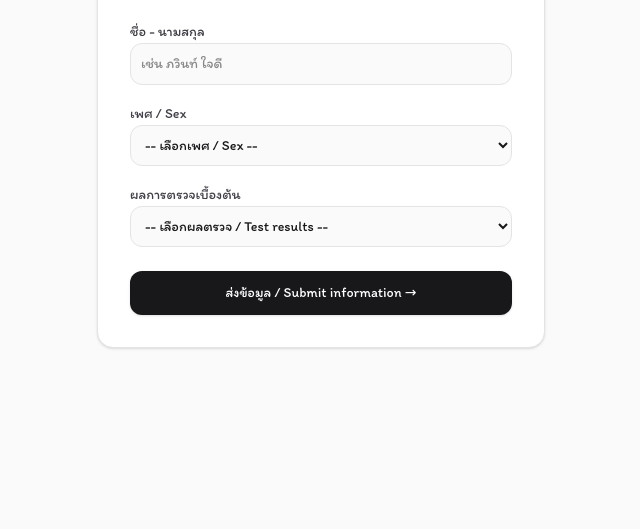
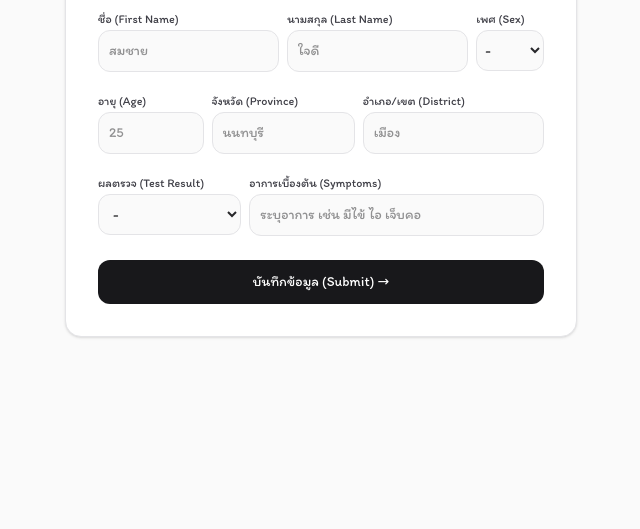
Before and after one commit to yensid-d/d, a plain HTML site: page index.html in a window 1280 px wide. Shown: the part 271-800 px from the top of the page, without its empty margins (319-959 px from the left). Drawn offline with nearby package versions, Linux system fonts and the light colour scheme.

Commit message:
Update index.html

```diff
--- a/index.html
+++ b/index.html
@@ -11,56 +11,82 @@
     <script src="https://cdn.jsdelivr.net/npm/@tailwindcss/browser@4"></script>
     <script src="https://cdn.jsdelivr.net/npm/@supabase/supabase-js@2"></script>
     <style>
-        body {
-            font-family: 'Itim', cursive;
-            background-color: #fafafa;
-            color: #18181b;
-        }
+        body { font-family: 'Itim', cursive; background-color: #fafafa; }
     </style>
 </head>
-<body class="bg-zinc-50 min-h-screen flex items-center justify-center p-4">
+<body class="min-h-screen flex items-center justify-center p-4">
 
-    <div class="bg-white p-6 sm:p-8 rounded-2xl shadow-sm border border-zinc-200 w-full max-w-md space-y-6">
+    <div class="bg-white p-6 sm:p-8 rounded-2xl shadow-sm border border-zinc-200 w-full max-w-lg space-y-5">
 
+        <!-- Header -->
         <div class="text-center space-y-1">
             <h1 class="text-2xl font-bold text-zinc-900">Multi STIs Test Kit</h1>
-            <p class="text-xs text-zinc-500">กรุณากรอกข้อมูล</p>
         </div>
 
-        <form id="patientForm" class="space-y-4">
+        <!-- Form -->
+        <form id="patientForm" class="space-y-4 text-zinc-800">
 
-            <!-- ช่องชื่อ-นามสกุล -->
-            <div class="space-y-1">
-                <label for="fullName" class="text-sm font-medium text-zinc-700">ชื่อ - นามสกุล</label>
-                <input type="text" id="fullName" required placeholder="เช่น ภวินท์ ใจดี"
-                       class="w-full p-2.5 bg-zinc-50 border border-zinc-200 rounded-xl text-sm focus:outline-none focus:border-zinc-800 transition">
+            <!-- บรรทัดที่ 1: ชื่อ | นามสกุล | เพศ -->
+            <div class="grid grid-cols-12 gap-2">
+                <div class="col-span-5 space-y-1">
+                    <label for="first_name" class="text-xs font-medium text-zinc-700">ชื่อ (First Name)</label>
+                    <input type="text" id="first_name" required placeholder="สมชาย"
+                           class="w-full p-2.5 bg-zinc-50 border border-zinc-200 rounded-xl text-sm focus:outline-none focus:border-zinc-800 transition">
+                </div>
+                <div class="col-span-5 space-y-1">
+                    <label for="last_name" class="text-xs font-medium text-zinc-700">นามสกุล (Last Name)</label>
+                    <input type="text" id="last_name" required placeholder="ใจดี"
+                           class="w-full p-2.5 bg-zinc-50 border border-zinc-200 rounded-xl text-sm focus:outline-none focus:border-zinc-800 transition">
+                </div>
+                <div class="col-span-2 space-y-1">
+                    <label for="sex" class="text-xs font-medium text-zinc-700">เพศ (Sex)</label>
+                    <select id="sex" required class="w-full p-2.5 bg-zinc-50 border border-zinc-200 rounded-xl text-sm focus:outline-none focus:border-zinc-800 transition cursor-pointer px-1">
+                        <option value="" disabled selected>-</option>
+                        <option value="ชาย">ชาย (Male)</option>
+                        <option value="หญิง">หญิง (Female)</option>
+                    </select>
+                </div>
             </div>
 
-            <!-- 🌟 เพิ่ม Dropdown เลือกเพศ -->
-            <div class="space-y-1">
-                <label for="sex" class="text-sm font-medium text-zinc-700">เพศ / Sex</label>
-                <select id="sex" required
-                        class="w-full p-2.5 bg-zinc-50 border border-zinc-200 rounded-xl text-sm focus:outline-none focus:border-zinc-800 transition cursor-pointer">
-                    <option value="" disabled selected>-- เลือกเพศ / Sex --</option>
-                    <option value="ชาย">ชาย / Male</option>
-                    <option value="หญิง">หญิง / Female</option>
-                </select>
+            <!-- บรรทัดที่ 2: อายุ | จังหวัด | อำเภอ -->
+            <div class="grid grid-cols-12 gap-2">
+                <div class="col-span-3 space-y-1">
+                    <label for="age" class="text-xs font-medium text-zinc-700">อายุ (Age)</label>
+                    <input type="number" id="age" min="1" max="120" required placeholder="25"
+                           class="w-full p-2.5 bg-zinc-50 border border-zinc-200 rounded-xl text-sm focus:outline-none focus:border-zinc-800 transition">
+                </div>
+                <div class="col-span-4 space-y-1">
+                    <label for="province" class="text-xs font-medium text-zinc-700">จังหวัด (Province)</label>
+                    <input type="text" id="province" required placeholder="นนทบุรี"
+                           class="w-full p-2.5 bg-zinc-50 border border-zinc-200 rounded-xl text-sm focus:outline-none focus:border-zinc-800 transition">
+                </div>
+                <div class="col-span-5 space-y-1">
+                    <label for="district" class="text-xs font-medium text-zinc-700">อำเภอ/เขต (District)</label>
+                    <input type="text" id="district" required placeholder="เมือง"
+                           class="w-full p-2.5 bg-zinc-50 border border-zinc-200 rounded-xl text-sm focus:outline-none focus:border-zinc-800 transition">
+                </div>
             </div>
 
-            <!-- ช่องผลตรวจ/สถานะ -->
-            <div class="space-y-1">
-                <label for="testResult" class="text-sm font-medium text-zinc-700">ผลการตรวจเบื้องต้น</label>
-                <select id="testResult" required
-                        class="w-full p-2.5 bg-zinc-50 border border-zinc-200 rounded-xl text-sm focus:outline-none focus:border-zinc-800 transition cursor-pointer">
-                    <option value="" disabled selected>-- เลือกผลตรวจ / Test results --</option>
-                    <option value="positive">ผลเป็นบวก / positive</option>
-                    <option value="negative">ผลเป็นลบ / negative</option>
-                </select>
+            <!-- บรรทัดที่ 3: ผลตรวจ | อาการ -->
+            <div class="grid grid-cols-12 gap-2">
+                <div class="col-span-4 space-y-1">
+                    <label for="test_result" class="text-xs font-medium text-zinc-700">ผลตรวจ (Test Result)</label>
+                    <select id="test_result" required class="w-full p-2.5 bg-zinc-50 border border-zinc-200 rounded-xl text-sm focus:outline-none focus:border-zinc-800 transition cursor-pointer">
+                        <option value="" disabled selected>-</option>
+                        <option value="positive">ผลเป็นบวก (Positive)</option>
+                        <option value="negative">ผลเป็นลบ (Negative)</option>
+                    </select>
+                </div>
+                <div class="col-span-8 space-y-1">
+                    <label for="symptoms" class="text-xs font-medium text-zinc-700">อาการเบื้องต้น (Symptoms)</label>
+                    <input type="text" id="symptoms" placeholder="ระบุอาการ เช่น มีไข้ ไอ เจ็บคอ"
+                           class="w-full p-2.5 bg-zinc-50 border border-zinc-200 rounded-xl text-sm focus:outline-none focus:border-zinc-800 transition">
+                </div>
             </div>
 
-            <button type="submit"
-                    class="w-full bg-zinc-900 hover:bg-zinc-800 text-white p-3 rounded-xl text-sm font-medium transition cursor-pointer shadow-sm mt-2">
-                ส่งข้อมูล / Submit information →
+            <!-- ปุ่มกดส่งข้อมูล -->
+            <button type="submit" class="w-full bg-zinc-900 hover:bg-zinc-800 text-white p-3 rounded-xl text-sm font-medium transition cursor-pointer mt-2">
+                บันทึกข้อมูล (Submit) →
             </button>
         </form>
 
@@ -74,31 +100,30 @@
         document.getElementById('patientForm').addEventListener('submit', async (e) => {
             e.preventDefault();
 
-            const fullName = document.getElementById('fullName').value.trim();
-            const gender = document.getElementById('gender').value;
-            const testResult = document.getElementById('testResult').value;
+            const formData = {
+                first_name: document.getElementById('first_name').value.trim(),
+                last_name: document.getElementById('last_name').value.trim(),
+                sex: document.getElementById('sex').value,
+                age: parseInt(document.getElementById('age').value),
+                province: document.getElementById('province').value.trim(),
+                district: document.getElementById('district').value.trim(),
+                test_result: document.getElementById('test_result').value,
+                symptoms: document.getElementById('symptoms').value.trim()
+            };
 
-            // บันทึกข้อมูลลง localStore เพื่อนำไปใช้ต่อในหน้า chat.html
-            localStorage.setItem('patient_chat_name', fullName);
-            localStorage.setItem('patient_gender', gender);
-            localStorage.setItem('patient_test_result', testResult);
+            const { data, error } = await db
+                .from('patient_records')
+                .insert([formData])
+                .select();
 
-            // บันทึกประวัติเข้าตาราง patient_records ใน Supabase
-            const { error } = await db
-                .from('patient_records')
-                .insert([{
-                    name: fullName,
-                    gender: gender,
-                    test_result: testResult
-                }]);
-
-            if (error) {
-                console.warn("แจ้งเตือนบันทึกตาราง patient_records:", error.message);
+            if (!error && data.length > 0) {
+                alert('บันทึกข้อมูลสำเร็จ (Data Saved Successfully)!');
+                localStorage.setItem('patient_record_id', data[0].id);
+            } else {
+                alert('เกิดข้อผิดพลาด (Error): ' + error.message);
             }
-
-            // นำทางไปยังหน้าแชท
-            window.location.href = 'chat.html';
         });
     </script>
+
 </body>
 </html>
```
